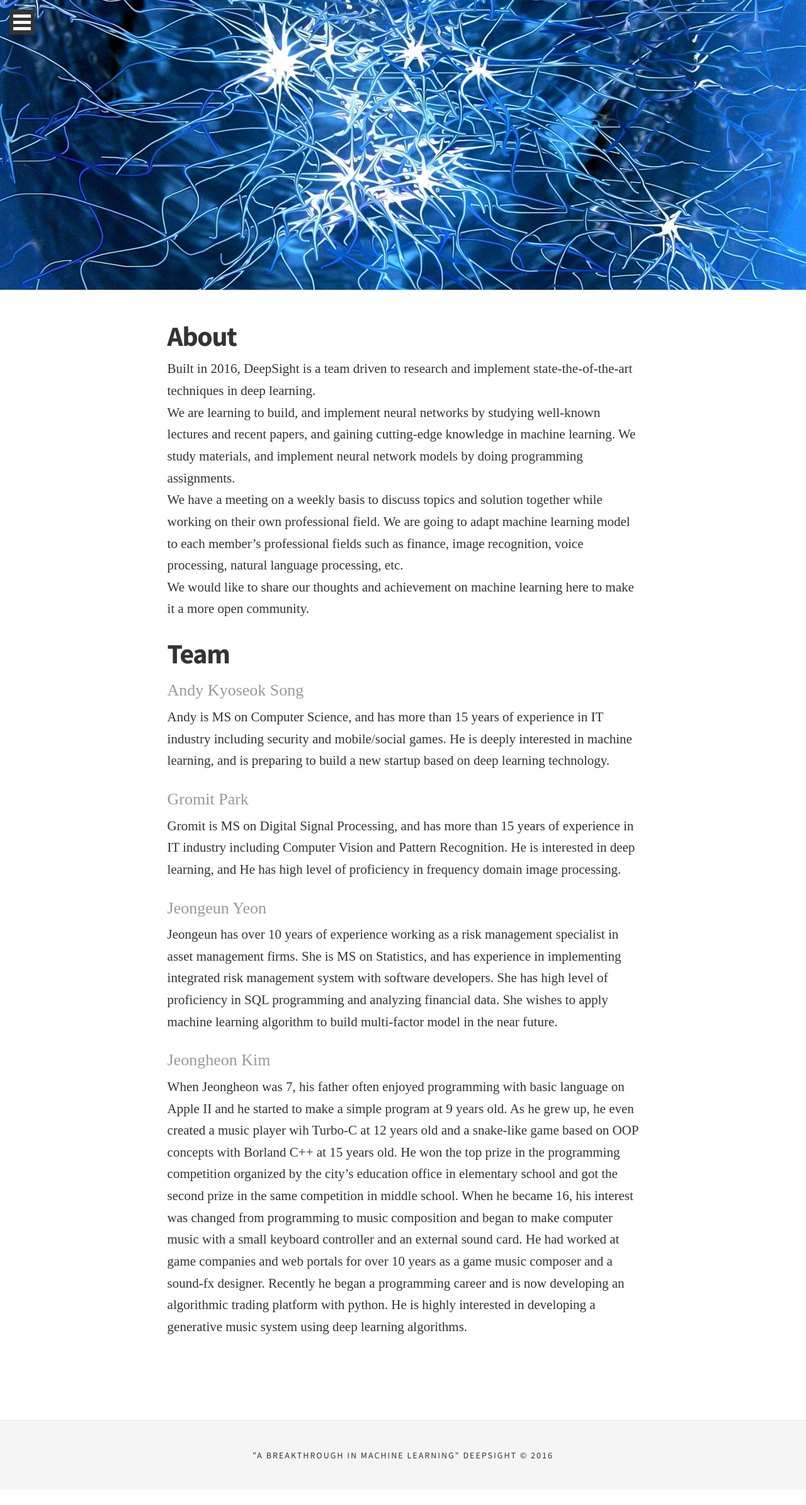
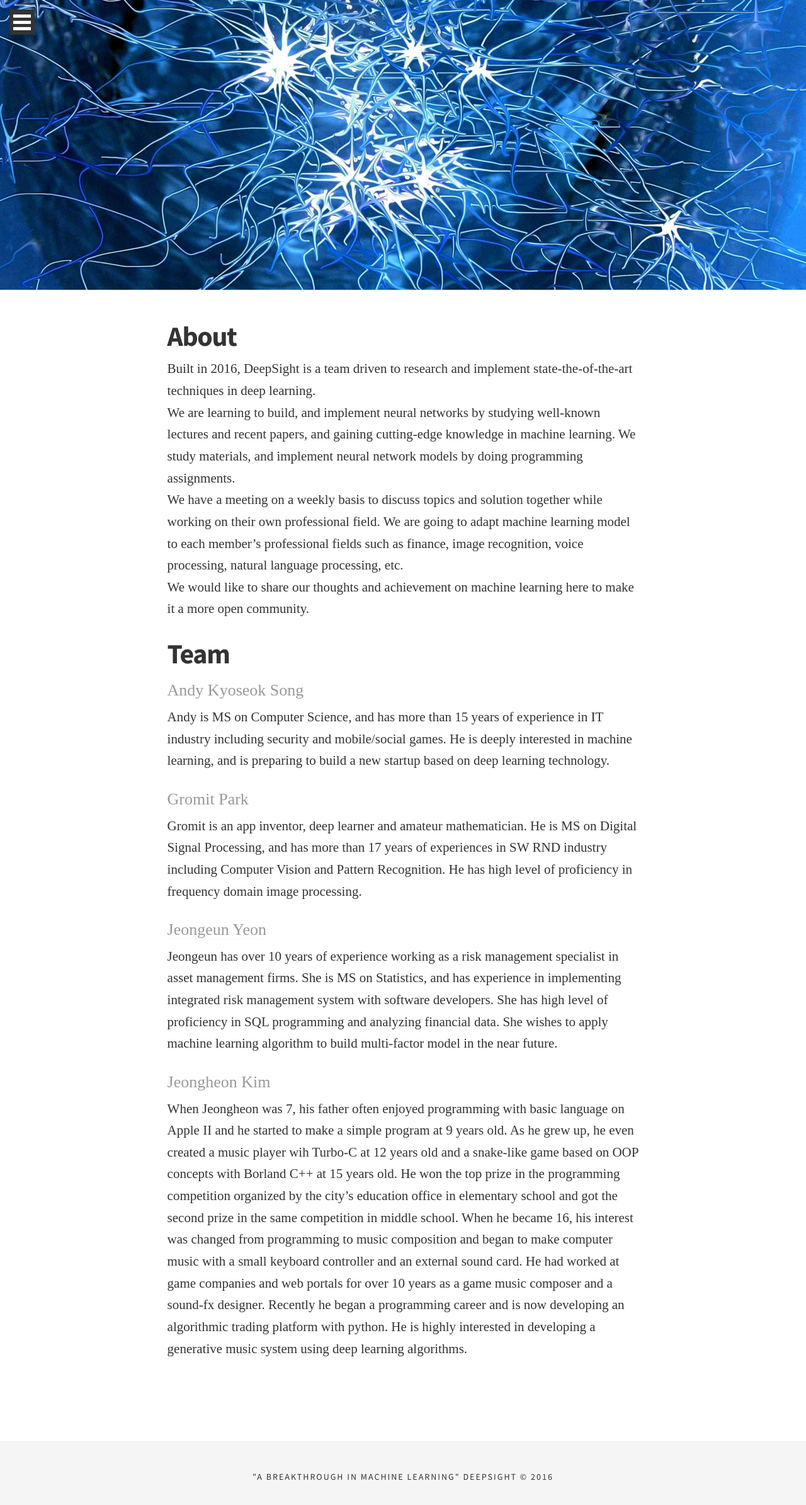
Before and after one commit to bemoregt/team-deepsight.github.io, a Jekyll site: the page built from about.md, in a window 1280 px wide. Shown: the top 2389 px of the page at 63% size. Built offline with Jekyll 4.4.1, drawn with Linux system fonts in a browser that asks for light colours; some web fonts are replaced.

Commit message:
update gromit's profile

```diff
--- a/about.md
+++ b/about.md
@@ -16,7 +16,7 @@ We would like to share our thoughts and achievement on machine learning here to
 Andy is MS on Computer Science, and has more than 15 years of experience in IT industry including security and mobile/social games. He is deeply interested in machine learning, and is preparing to build a new startup based on deep learning technology.
 
 ### [Gromit Park](/author/gromit/)
-Gromit is MS on Digital Signal Processing, and has more than 15 years of experience in IT industry including Computer Vision and Pattern Recognition. He is interested in deep learning, and He has high level of proficiency in frequency domain image processing.
+Gromit is an app inventor, deep learner and amateur mathematician. He is MS on Digital Signal Processing, and has more than 17 years of experiences in SW RND industry including Computer Vision and Pattern Recognition. He has high level of proficiency in frequency domain image processing.
 
 ### [Jeongeun Yeon](/author/jeongeun/)
 Jeongeun has over 10 years of experience working as a risk management specialist in asset management firms. She is MS on Statistics, and has experience in implementing integrated risk management system with software developers. She has high level of proficiency in SQL programming and analyzing financial data. She wishes to apply machine learning algorithm to build multi-factor model in the near future.
```
Also changed, not shown: author-gromit.md (+1 -1 lines).
